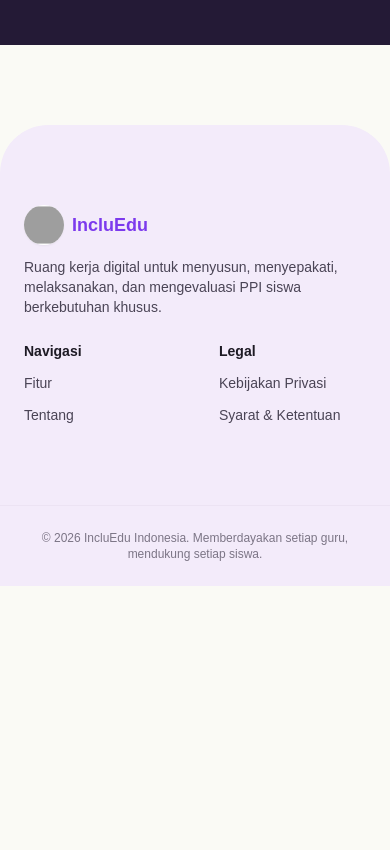
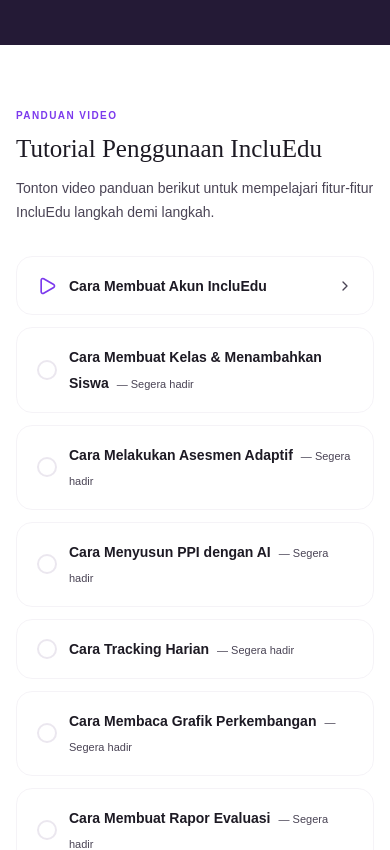
Before and after one commit to mifdev0/incluEdu, a Next.js app: page / in a window 390 px wide. Shown: the part 3380-4230 px from the top of the page. Before the commit the page ends 3966 px from the top, so only its background shows below. Built offline with nearby package versions, Linux system fonts and the light colour scheme; no server answers; grey boxes are pictures that could not be loaded.

Commit message:
Landing: tambah section Video Tutorial dengan accordion + embed YouTube

```diff
--- a/src/app/page.tsx
+++ b/src/app/page.tsx
@@ -1,6 +1,7 @@
 import { ClipboardList, FileText, ArrowRight, Check, Target, BarChart3, ChevronRight, UsersRound, FileSignature, GraduationCap } from 'lucide-react'
 import { BrandLogo } from '@/components/brand-logo'
 import { NavAuth } from '@/components/nav-auth'
+import { VideoTutorial } from '@/components/video-tutorial'
 
 export default function Home() {
   return (
@@ -216,6 +217,8 @@
             </div>
           </div>
         </section>
+
+        <VideoTutorial />
       </main>
 
       {/* Footer */}
--- /dev/null
+++ b/src/components/video-tutorial.tsx
@@ -0,0 +1,79 @@
+'use client'
+
+import { useState } from 'react'
+import { ChevronDown, Play } from 'lucide-react'
+
+const tutorials = [
+  {
+    id: 1,
+    title: 'Cara Membuat Akun IncluEdu',
+    url: 'https://www.youtube.com/embed/t8GbAKqq7Y8',
+    available: true,
+  },
+  { id: 2, title: 'Cara Membuat Kelas & Menambahkan Siswa', url: '', available: false },
+  { id: 3, title: 'Cara Melakukan Asesmen Adaptif', url: '', available: false },
+  { id: 4, title: 'Cara Menyusun PPI dengan AI', url: '', available: false },
+  { id: 5, title: 'Cara Tracking Harian', url: '', available: false },
+  { id: 6, title: 'Cara Membaca Grafik Perkembangan', url: '', available: false },
+  { id: 7, title: 'Cara Membuat Rapor Evaluasi', url: '', available: false },
+]
+
+export function VideoTutorial() {
+  const [open, setOpen] = useState<number | null>(null)
+
+  return (
+    <section className="py-14 sm:py-xl bg-white">
+      <div className="max-w-container-max mx-auto px-4 sm:px-gutter">
+        <div className="max-w-2xl">
+          <span className="text-[10px] sm:text-sm font-bold uppercase tracking-[0.14em] text-primary">PANDUAN VIDEO</span>
+          <h2 className="font-display text-[25px] leading-[1.18] sm:text-display-lg-mobile mt-2 sm:mt-3">
+            Tutorial Penggunaan IncluEdu
+          </h2>
+          <p className="mt-3 sm:mt-4 text-sm sm:text-body-md text-on-surface-variant leading-6 sm:leading-relaxed">
+            Tonton video panduan berikut untuk mempelajari fitur-fitur IncluEdu langkah demi langkah.
+          </p>
+        </div>
+
+        <div className="mt-8 sm:mt-10 max-w-2xl space-y-3">
+          {tutorials.map((item) => (
+            <div key={item.id} className="rounded-2xl border border-outline-variant/20 overflow-hidden">
+              <button
+                type="button"
+                onClick={() => setOpen(open === item.id ? null : item.id)}
+                className="w-full flex items-center justify-between gap-3 px-5 py-4 text-left hover:bg-surface-container-low transition-colors"
+              >
+                <div className="flex items-center gap-3 min-w-0">
+                  {item.available ? (
+                    <Play className="w-5 h-5 shrink-0 text-primary" />
+                  ) : (
+                    <div className="w-5 h-5 shrink-0 rounded-full border-2 border-outline-variant/40" />
+                  )}
+                  <div className="min-w-0">
+                    <span className="text-sm font-bold text-on-surface">{item.title}</span>
+                    {!item.available && <span className="ml-2 text-[11px] text-on-surface-variant">— Segera hadir</span>}
+                  </div>
+                </div>
+                {item.available && (
+                  <ChevronDown className={`w-4 h-4 shrink-0 text-on-surface-variant transition-transform ${open === item.id ? '' : '-rotate-90'}`} />
+                )}
+              </button>
+              {item.available && open === item.id && (
+                <div className="px-5 pb-5">
+                  <div className="relative w-full" style={{ paddingBottom: '56.25%' }}>
+                    <iframe
+                      src={item.url}
+                      title={item.title}
+                      className="absolute inset-0 w-full h-full rounded-2xl"
+                      allow="accelerometer; autoplay; clipboard-write; encrypted-media; gyroscope; picture-in-picture"
+                      allowFullScreen
+                    />
+                  </div>
+                </div>
+              )}
+            </div>
+          ))}
+        </div>
+      </div>
+    </section>
+  )
+}
```
